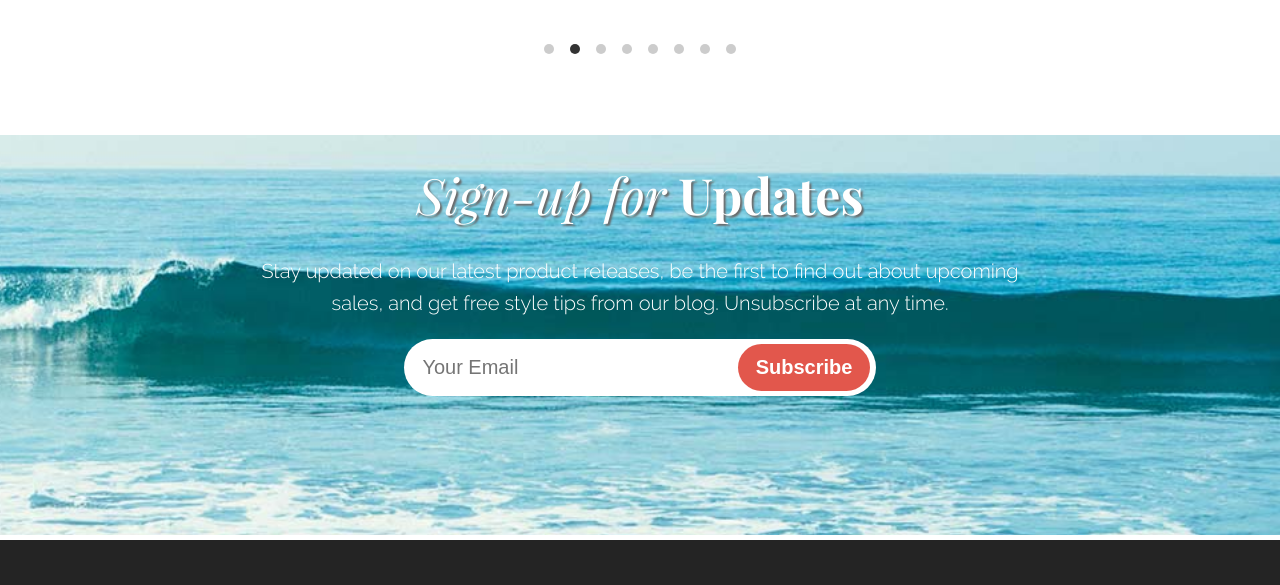
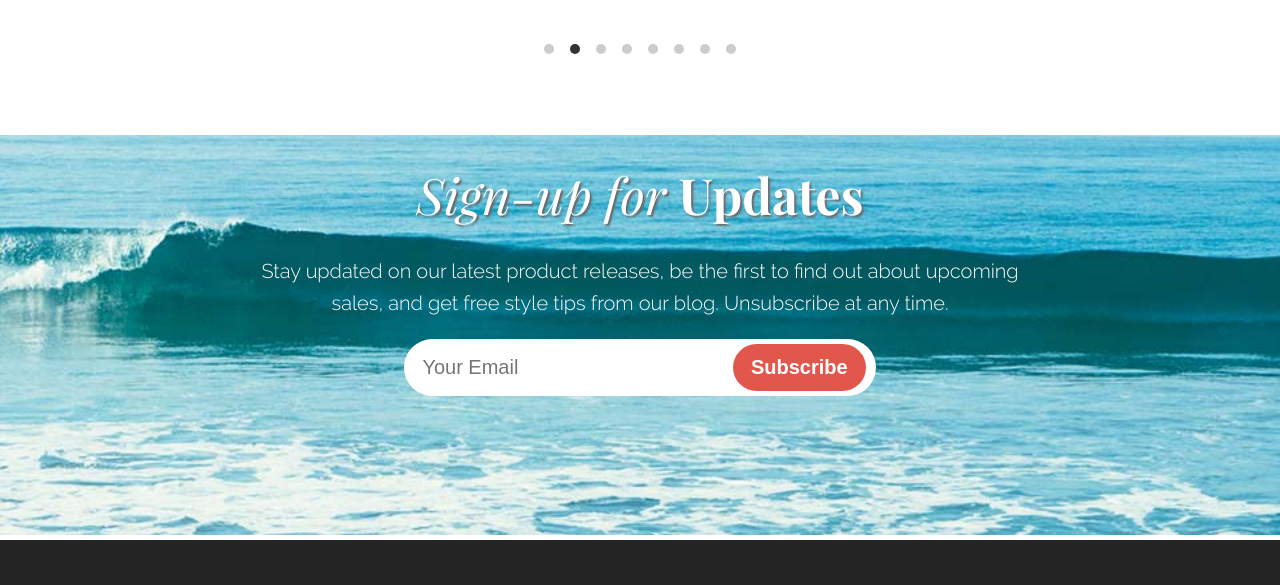
Before and after one commit to calyston/aloha, a plain HTML site: page index.html in a window 1280 px wide. Shown: the part 1880-2465 px from the top of the page. Drawn offline with nearby package versions, Linux system fonts and the light colour scheme.

Commit message:
fix: updates section fixed

```diff
--- a/css/style.css
+++ b/css/style.css
@@ -357,8 +357,7 @@ h3 {
   background-repeat: no-repeat;
   background-size: 275%;
   background-attachment: scroll;
-  background-position-x: -330px;
-  background-position-y: -415px;
+  background-position: bottom;
   line-height: 1.6;
   margin-bottom: 5px;
 }
@@ -400,6 +399,7 @@ h3 {
   border-radius: 20px;
   padding: 8px 18px;
   margin: 20px 0px;
+  margin-right: 0.1rem;
   position: absolute;
   right: 9%;
 }
@@ -459,6 +459,62 @@ footer a:visited {
 
 
 /* Tablet Viewport */
+
+@media screen and (min-width: 415px) {
+/* Updates */
+.updates {
+  color: #ffffff;
+  height: 275px;
+  background-image: url("../images/wave-bkgd.jpg");
+  background-repeat: no-repeat;
+  background-size: 275%;
+  background-attachment: scroll;
+  background-position: bottom;
+  line-height: 1.6;
+  margin-bottom: 5px;
+}
+
+.updates h2 {
+  text-shadow: 2px 2px 2px #696969;
+}
+
+.updates p {
+  padding: 0px 30px;
+}
+
+/* Subscribe */
+.center-form {
+  display: flex;
+  flex-direction: column;
+  justify-content: center;
+  align-items: center;
+}
+
+.input {
+  color: #2d2d2d;
+  font-family: "Raleway", sans-serif;
+  background-color: #ffffff;
+  border: none;
+  border-radius: 20px;
+  padding: 11px 18px;
+  margin: 20px 0px;
+  width: 75%;
+  position: relative;
+}
+
+.subscribe {
+  color: #ffffff;
+  font-weight: bold;
+  font-family: "Raleway", sans-serif;
+  background-color: #e2574c;
+  border: none;
+  border-radius: 20px;
+  padding: 8px 18px;
+  margin: 20px 0px;
+  position: absolute;
+  right: 9%;
+}
+}
 
 @media screen and (min-width: 600px) {
   body {
@@ -570,8 +626,7 @@ footer a:visited {
   .updates {
     height: 350px;
     background-size: 150%;
-    background-position-x: -330px;
-    background-position-y: -340px;
+    background-position: bottom;
   }
 
   .updates p {
@@ -695,13 +750,11 @@ footer a:visited {
     width: 100%;
     height: 400px;
     background-image: url("../images/wave-bkgd.jpg");
-    background-position: center;
+    background-position: bottom;
     background-repeat: no-repeat;
     line-height: 1.6;
     font-size: 20px;
     background-size: 150%;
-    background-position-x: -330px;
-    background-position-y: -730px;
   }
 
   .updates p {
@@ -731,6 +784,7 @@ footer a:visited {
     border-radius: 30px;
     padding: 12px 18px;
     margin: 20px 0px;
+    margin-right: 0.3rem;
     position: absolute;
     right: 32%;
     font-size: 20px;
```
Also changed, not shown: 1 other file.
